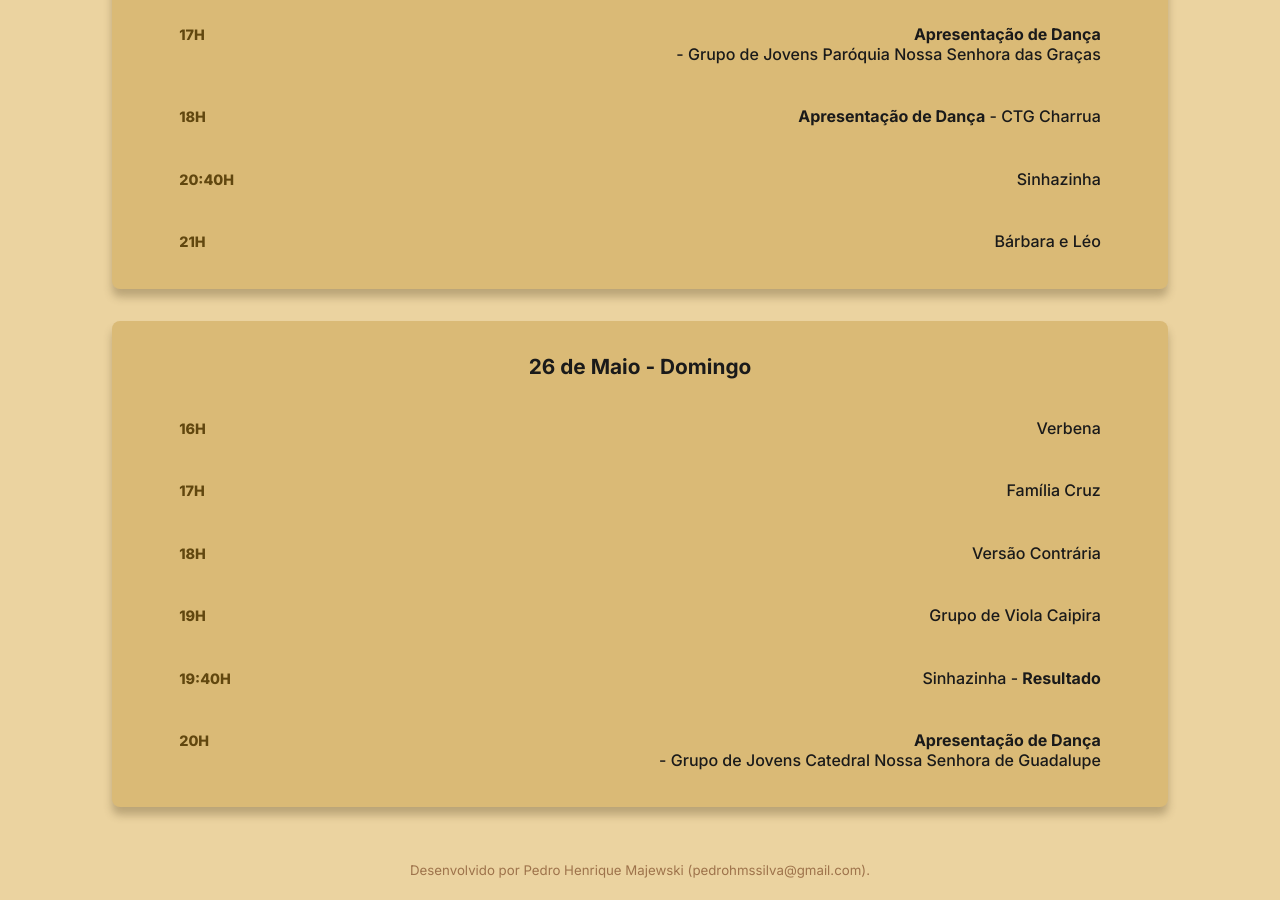
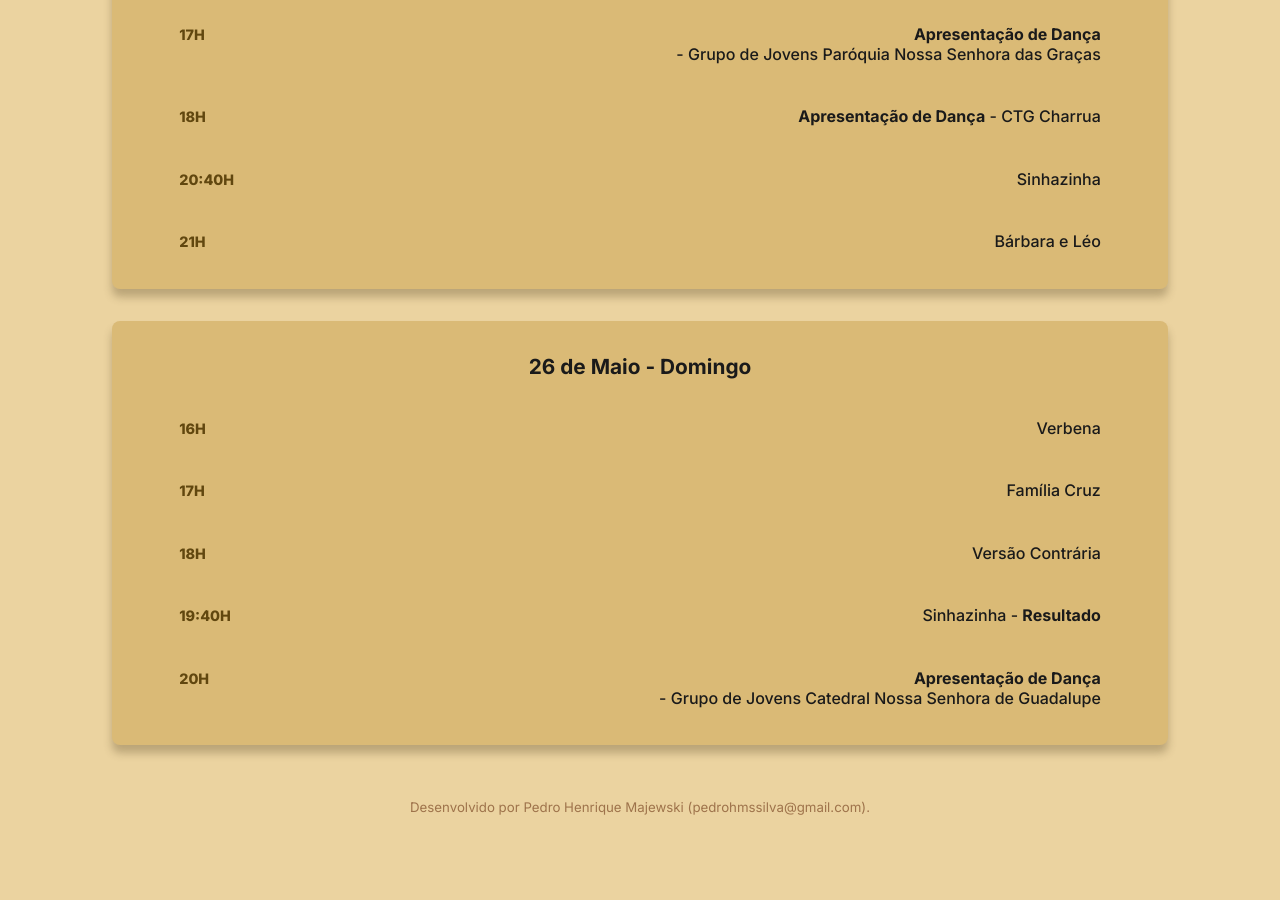
Before and after one commit to PedroMajewski/Festa-Maina-2024, a plain HTML site: page index.html in a window 1280 px wide. Shown: the part 1413-2313 px from the top of the page. After the commit the page ends 2250 px from the top, so only its background shows below. Drawn offline with Linux system fonts and the light colour scheme.

Commit message:
commit-programacao_viola

```diff
--- a/index.html
+++ b/index.html
@@ -84,10 +84,6 @@
                         <h4>Versão Contrária</h4>
                     </div>
                     <div class="info_tabela">
-                        <h3>19H</h3>
-                        <h4>Grupo de Viola Caipira</h4>
-                    </div>
-                    <div class="info_tabela">
                         <h3>19:40H</h3>
                         <h4>Sinhazinha - <strong>Resultado</strong></h4>
                     </div>
```
Also changed, not shown: Menu/script.js (added).
